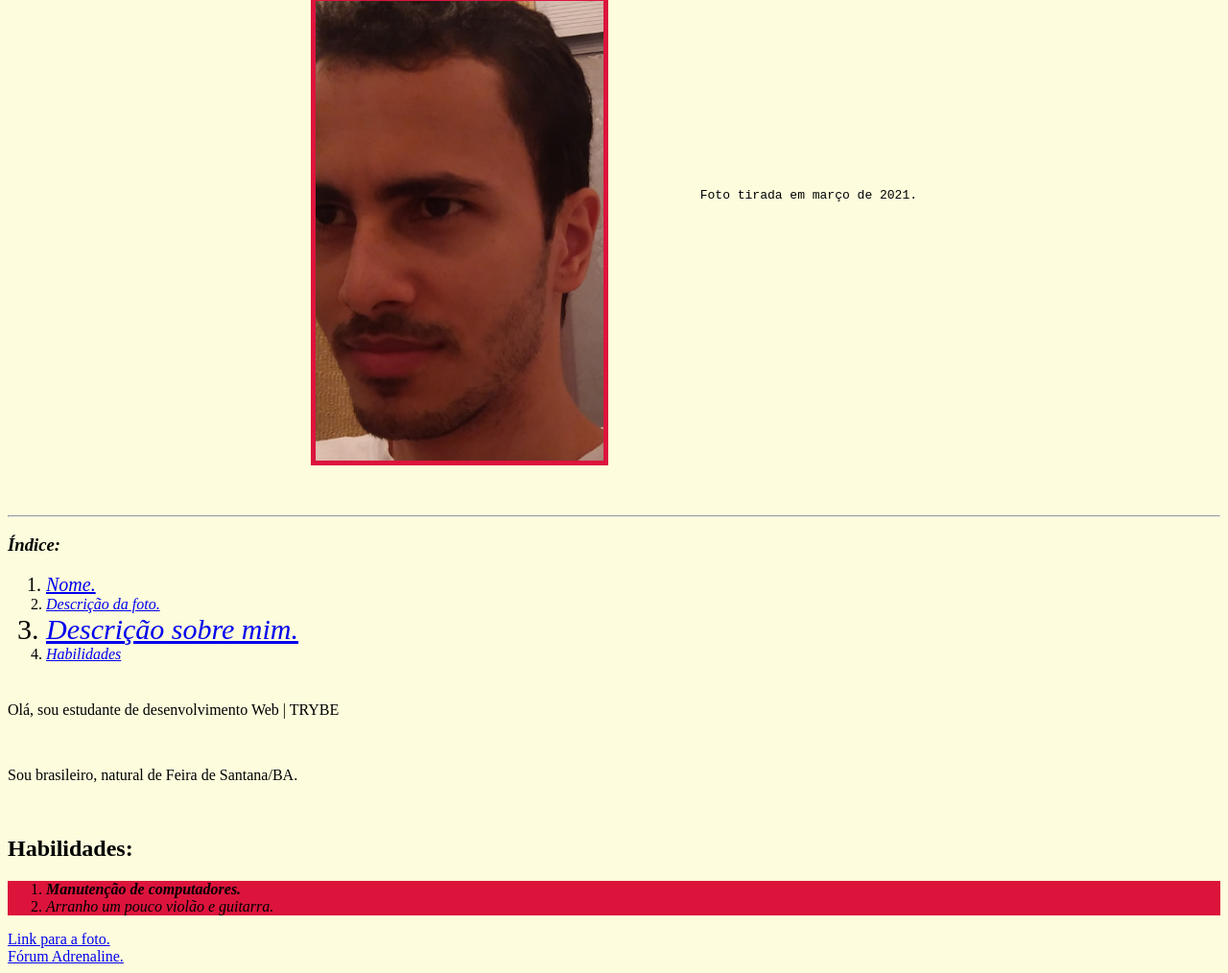
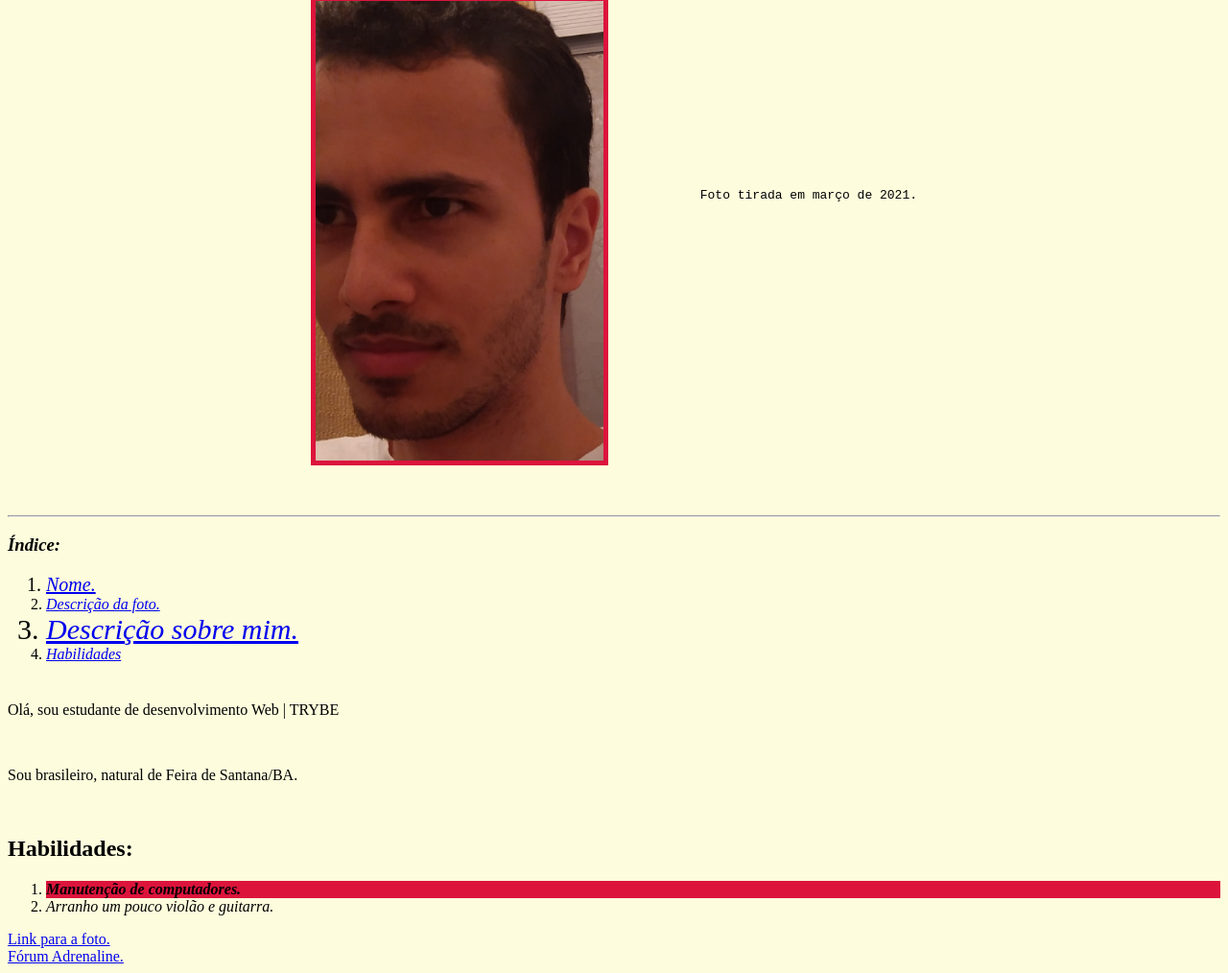
Before and after one commit to ramonvitorrv/ramonvitorrv.github.io, a plain HTML site: page index.html in a window 1280 px wide. Shown: the part 90-1104 px from the top of the page at 96% size. Drawn offline with Linux system fonts and the light colour scheme.

Commit message:
Corrigido problema de estilo na lista de habilidades.

```diff
--- a/style.css
+++ b/style.css
@@ -38,6 +38,6 @@ body {
     margin-bottom: 40px;
 }
 
-.lista-2:nth-child(odd) {
+.lista-2 li:nth-child(odd) {
     background-color: crimson;
 }
```
